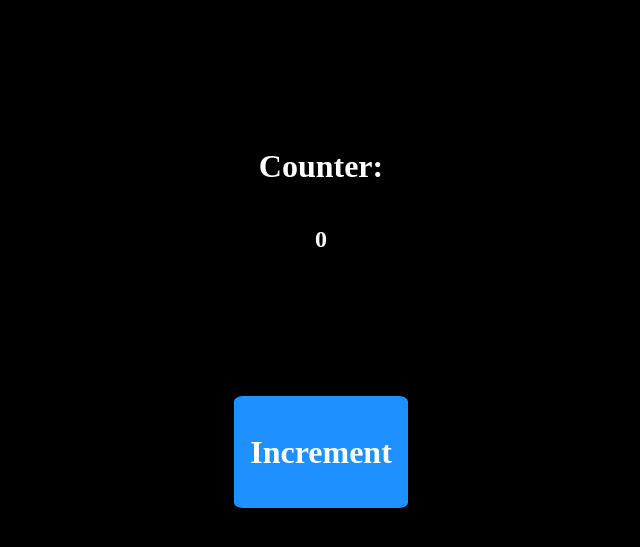
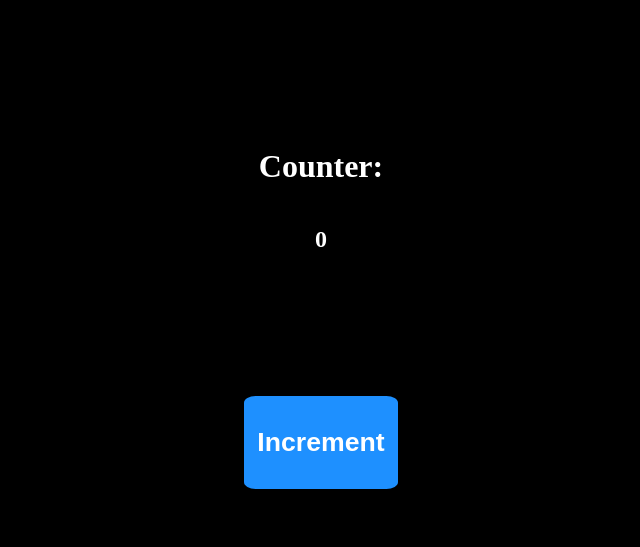
Before and after one commit to aryamaddel/Mini-begginner-Projects, a plain HTML site: page javascript/Tally counter/index.html in a window 1280 px wide. Shown: the part 21-568 px from the top of the page, without its empty margins (319-959 px from the left). Drawn offline with Linux system fonts and the light colour scheme.

Commit message:
edit html and css

```diff
--- a/javascript/Tally counter/index.html
+++ b/javascript/Tally counter/index.html
@@ -14,9 +14,7 @@
           <h1>Counter:</h1>
           <h2 id="count-el">0</h2>
         </div>
-        <div class="increment-btn">
-          <h1>Increment</h1>
-        </div>
+        <button class="increment-btn"><h1>Increment</h1></button>
       </div>
     </div>
 
--- a/javascript/Tally counter/style.css
+++ b/javascript/Tally counter/style.css
@@ -20,8 +20,17 @@ body {
   align-content: center;
 }
 .app .container .increment-btn {
+  color: white;
   background-color: dodgerblue;
-  border-radius: 5%;
+  border-radius: 7.5%;
   padding: 1em;
   cursor: pointer;
+  border: none;
 }
+.app .container .increment-btn:hover {
+  background-color: tomato;
+  border-width: 0.25em;
+  border-color: white;
+  border-style: solid;
+  transition: 200ms;
+}
```
